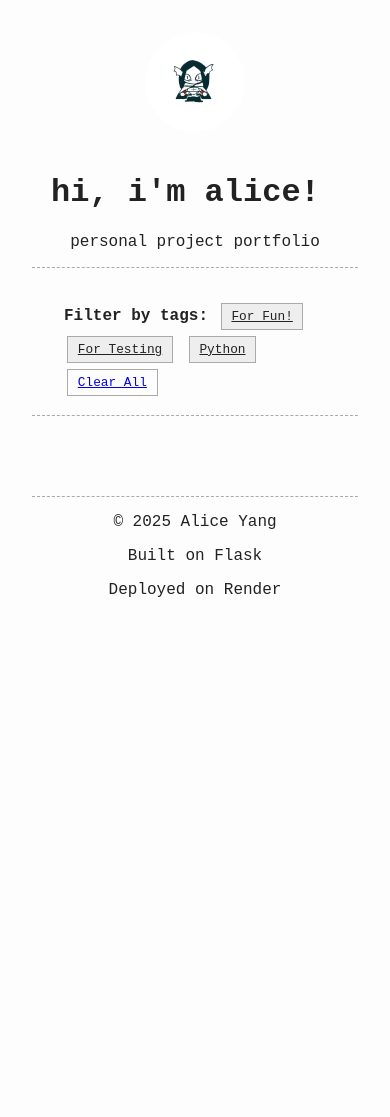
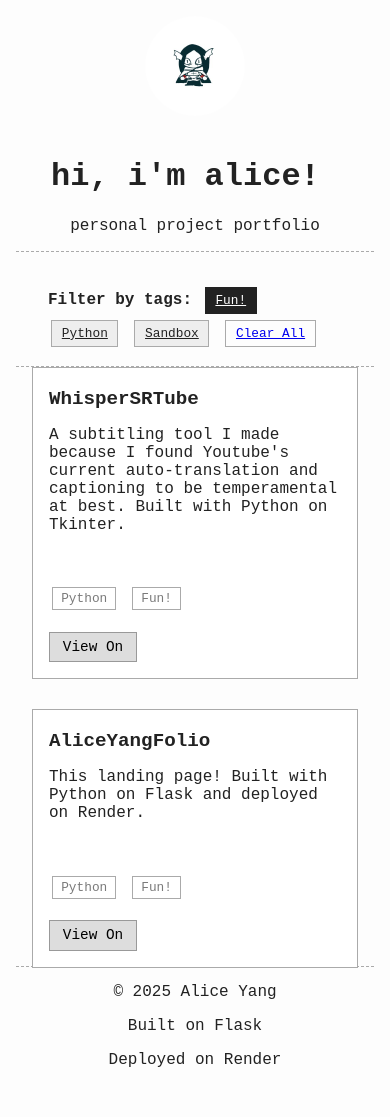
Before and after one commit to AliceYangAC/AliceYangFolio, a Flask app: a page that uses templates/index.html in a window 390 px wide. Before the commit the page ends 597 px from the top, so only its background shows below. Run offline with Flask 3, Linux system fonts and the light colour scheme.

Commit message:
added comments and fixed typoes

```diff
--- a/app.py
+++ b/app.py
@@ -31,6 +31,7 @@ def index():
 
     return render_template("index.html", repos=repos, all_tags=all_tags, selected_tags=selected_tags)
 
+# CRON ping endpoint for cron-jobs
 @app.route("/ping")
 def ping():
     return "OK"
--- a/repos.json
+++ b/repos.json
@@ -3,21 +3,21 @@
     "name": "WhisperSRTube",
     "description": "A subtitling tool I made because I found Youtube's current auto-translation and captioning to be temperamental at best. Built with Python on Tkinter.",
     "url": "https://github.com/AliceYangAC/WhisperSRTube",
-    "tags": ["Python", "For Fun!"],
+    "tags": ["Python", "Fun!"],
     "private": false
   },
   {
     "name": "AI-ccess",
     "description": "An experimental project on how machine learning can be used to improve web accessibility. Note that the project structure is ambiguous and lacks clear client-server dilineation; currently being refactored on a repo branch to learn how to align with cloud-native best practices. Built with Python on FastAPI and Flask",
     "url": "https://github.com/AliceYangAC/AIccess",
-    "tags": ["Python", "For Testing"],
+    "tags": ["Python", "Sandbox"],
     "private": false
   },
   {
     "name": "AliceYangFolio",
     "description": "This landing page! Built with Python on Flask and deployed on Render.",
     "url": "https://github.com/AliceYangAC/AliceYangFolio",
-    "tags": ["Python", "For Fun!"],
+    "tags": ["Python", "Fun!"],
     "private": false
   }
 ]
--- a/static/lofi.css
+++ b/static/lofi.css
@@ -20,7 +20,7 @@ hr {
 /* === Card Grid === */
 .card-grid {
   display: grid;
-  grid-template-columns: repeat(2, 1fr); /* Two columns on desktop */
+  grid-template-columns: repeat(2, 1fr);
   gap: 3rem 1.5rem;
   width: 100%;
   padding: 1rem 2rem;
@@ -28,9 +28,14 @@ hr {
 }
 
 @media (max-width: 768px) {
+  body {
+    padding: 1rem;
+  }
+
   .card-grid {
-    grid-template-columns: 1fr; /* One column on mobile */
+    grid-template-columns: 1fr;
     gap: 4rem 0;
+    padding: 0 1rem;
   }
 }
 
@@ -145,20 +150,19 @@ hr {
   gap: 0.5rem;
 }
 
-/* === Mobile Dropdown Behavior === */
 @media (max-width: 768px) {
   .filter-toggle {
-    display: block; /* Show toggle button on mobile */
+    display: block;
   }
 
   .filter-options {
-    display: none; /* Hide filters by default */
+    display: none;
     flex-direction: column;
     gap: 0.5rem;
   }
 
   .filter-options.open {
-    display: flex; /* Show filters when toggled open */
+    display: flex;
   }
 }
 
@@ -191,15 +195,6 @@ hr {
   padding: 1rem 0;
 }
 
-#tag-filters {
-  margin-bottom: 1rem;
-}
-
-i.fab, i.fas {
-  font-size: 1rem;
-  color: #333;
-}
-
 .typewriter {
   font-family: 'Courier New', monospace;
   font-size: 2rem;
--- a/templates/index.html
+++ b/templates/index.html
@@ -1,5 +1,6 @@
 {% extends "layout.html" %}
 {% block content %}
+<!-- Filter bar -->
 <div class="filter-bar mb-4" id="tag-filters">
   <strong>Filter by tags:</strong>
   {% for tag in all_tags %}
@@ -13,6 +14,7 @@
     <a href="/" class="badge bg-light text-dark border">Clear All</a>
   {% endif %}
 </div>
+<!-- Project cards -->
 <div class="card-grid">
   {% for repo in repos %}
   <div class="card">
--- a/templates/layout.html
+++ b/templates/layout.html
@@ -2,11 +2,10 @@
 <html lang="en">
 <head>
   <meta charset="UTF-8">
-  <meta name="viewport" content="width=device-width, initial-scale=1"> <!-- ✅ Enables mobile responsiveness -->
+  <meta name="viewport" content="width=device-width, initial-scale=1"> <!-- Enables mobile responsiveness -->
   <link rel="icon" href="{{ url_for('static', filename='icon.jpg') }}" type="image/jpg">
   <title>{{ title or "Project Portfolio" }}</title>
   <link rel="stylesheet" href="{{ url_for('static', filename='lofi.css') }}">
-  <link rel="stylesheet" href="https://cdnjs.cloudflare.com/ajax/libs/font-awesome/6.4.0/css/all.min.css">
 </head>
 <body class="d-flex flex-column min-vh-100">
   <header>
@@ -29,6 +28,7 @@
     <p>Built on Flask</p>
     <p>Deployed on Render</p>
   </footer>
+  <!-- Script for typewriter effect on introduction on load -->
   <script>
     document.addEventListener("DOMContentLoaded", function () {
       const text = "hi, i'm alice!";
@@ -56,9 +56,8 @@
             clearInterval(blinkInterval);
             cursor.style.visibility = "hidden";
           }
-        }, 500); // Faster blink speed for snappier feel
+        }, 500); // - for slower blink, + for faster
       };
-
       type();
     });
   </script>
```
